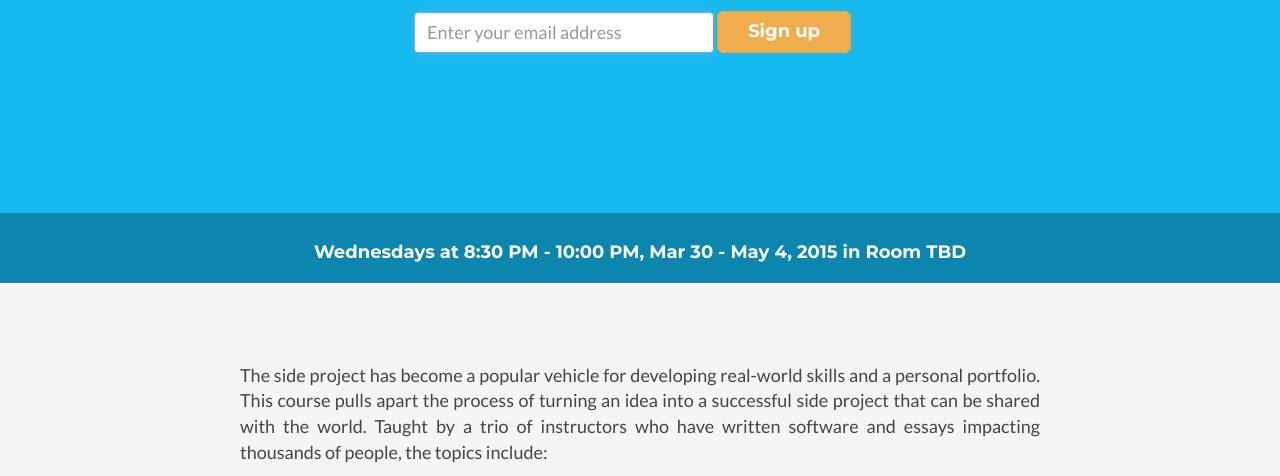
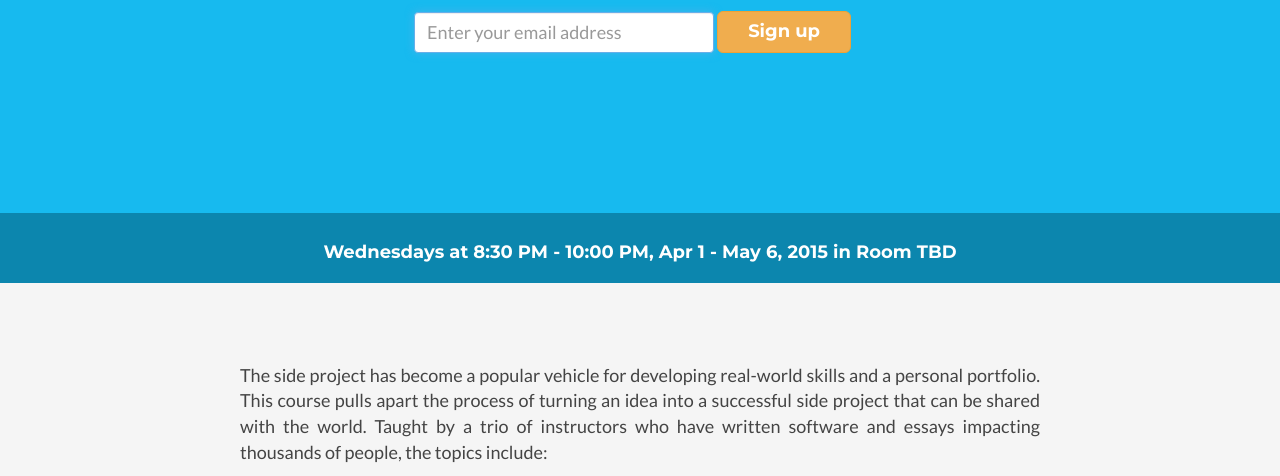
Before and after one commit to introsideprojects/introsideprojects.github.io, a plain HTML site: page index.html in a window 1280 px wide. Shown: the part 324-800 px from the top of the page. Drawn offline with Linux system fonts and the light colour scheme.

Commit message:
Update class dates to be Wednesdays instead of Mondays

```diff
--- a/index.html
+++ b/index.html
@@ -87,7 +87,7 @@
 
         <div class="social-media">
             <div class="social-media-inner container text-center">
-                <center><h2 class="date-details">Wednesdays at 8:30 PM - 10:00 PM, Mar 30 - May 4, 2015 in Room TBD</h2></center>
+                <center><h2 class="date-details">Wednesdays at 8:30 PM - 10:00 PM, Apr 1 - May 6, 2015 in Room TBD</h2></center>
             </div>
         </div>
     </section><!--//promo-->
```
